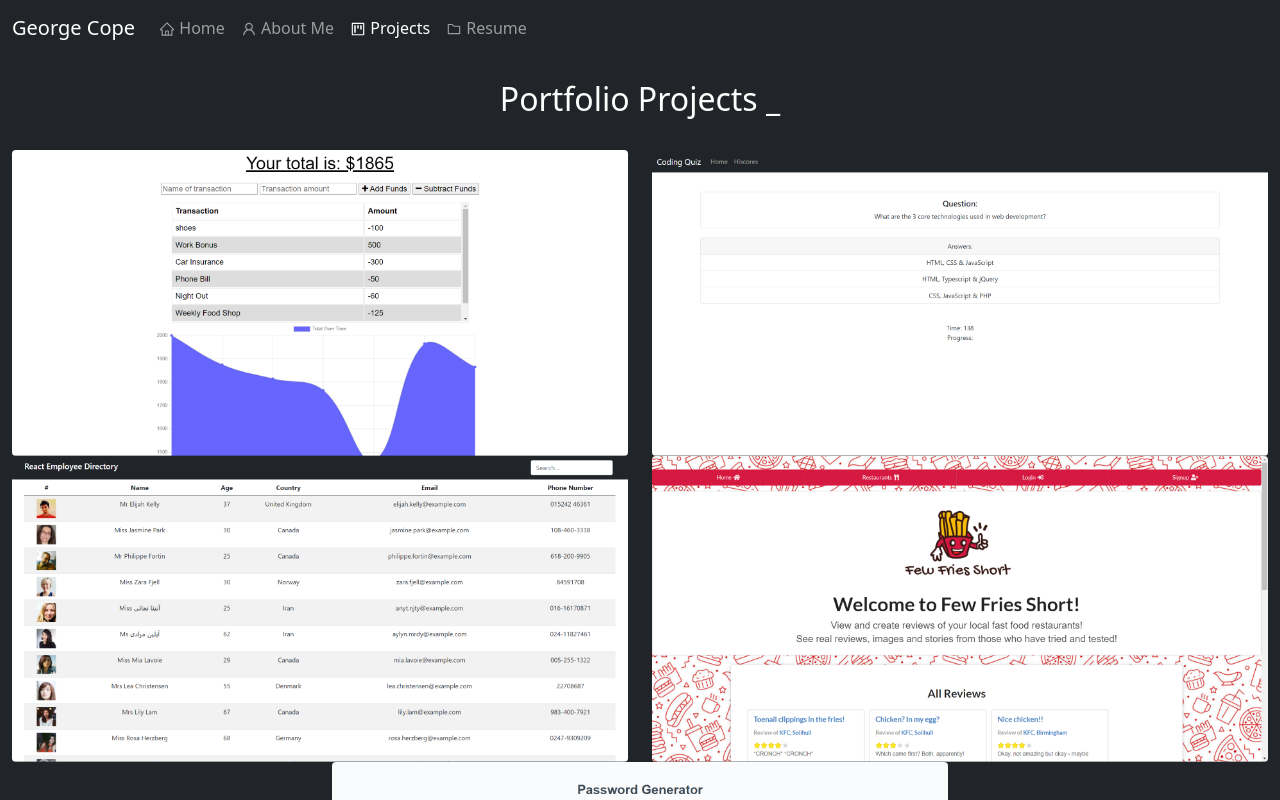
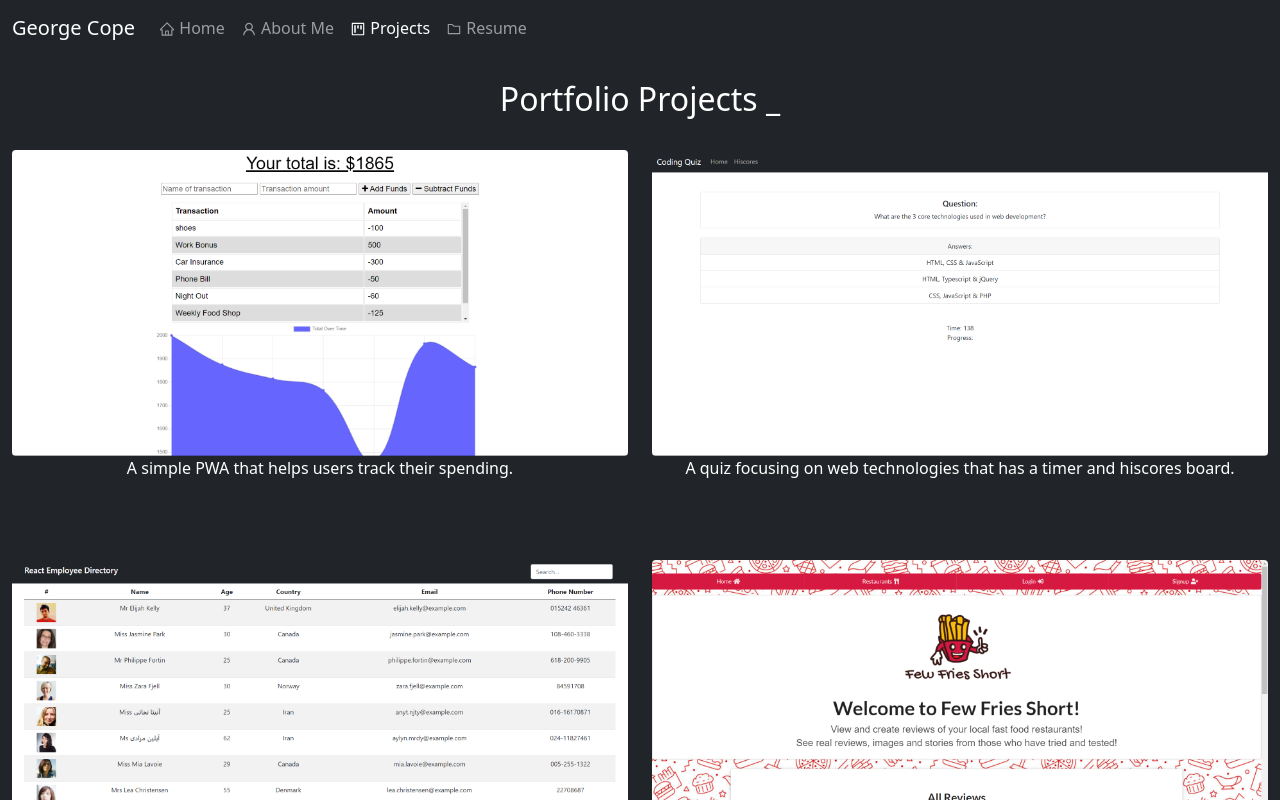
Before and after one commit to MyDryDay/React_Portfolio, a React (Create React App) app: page /projects in a window 1280 px wide. Shown: the top 800 px of the page. Built offline with nearby package versions, Linux system fonts and the light colour scheme.

Commit message:
Replacing plain URLs with icons

```diff
--- a/src/components/ProjectCard/index.js
+++ b/src/components/ProjectCard/index.js
@@ -1,17 +1,19 @@
 import React from 'react';
+import { AiOutlineGithub } from 'react-icons/ai';
+import { CgWebsite } from 'react-icons/cg';
 
 const ProjectCard = (props) => {
     return (
-        <div className='col-xs-8 col-sm-8 col-md-8 col-lg-6 mx-auto'>
+        <div className='col-xs-8 col-sm-8 col-md-8 col-lg-6 projectCard mx-auto'>
             <div class='mx-auto projectContainer'>
                 <img src={props.image} alt={props.title} className='img-fluid rounded projectImg'></img>
                 <div className='overlay'>
                     <div className='headerText'>{props.title}</div>
-                    <p>{props.description}</p>
-                    <a href={props.repository} className='linkRepo' target='_blank' rel='noopener noreferrer'>GitHub Repo</a>
-                    <a href={props.URL} className='linkApp' target='_blank' rel='noopener noreferrer'>Live URL</a>
+                    <a href={props.repository} className='linkRepo' target='_blank' rel='noopener noreferrer'> <AiOutlineGithub /> </a>
+                    <a href={props.URL} className='linkApp' target='_blank' rel='noopener noreferrer'> <CgWebsite /> </a>
                 </div>
             </div>
+            <p className='description'>{props.description}</p>
         </div>
     )
 }
```
